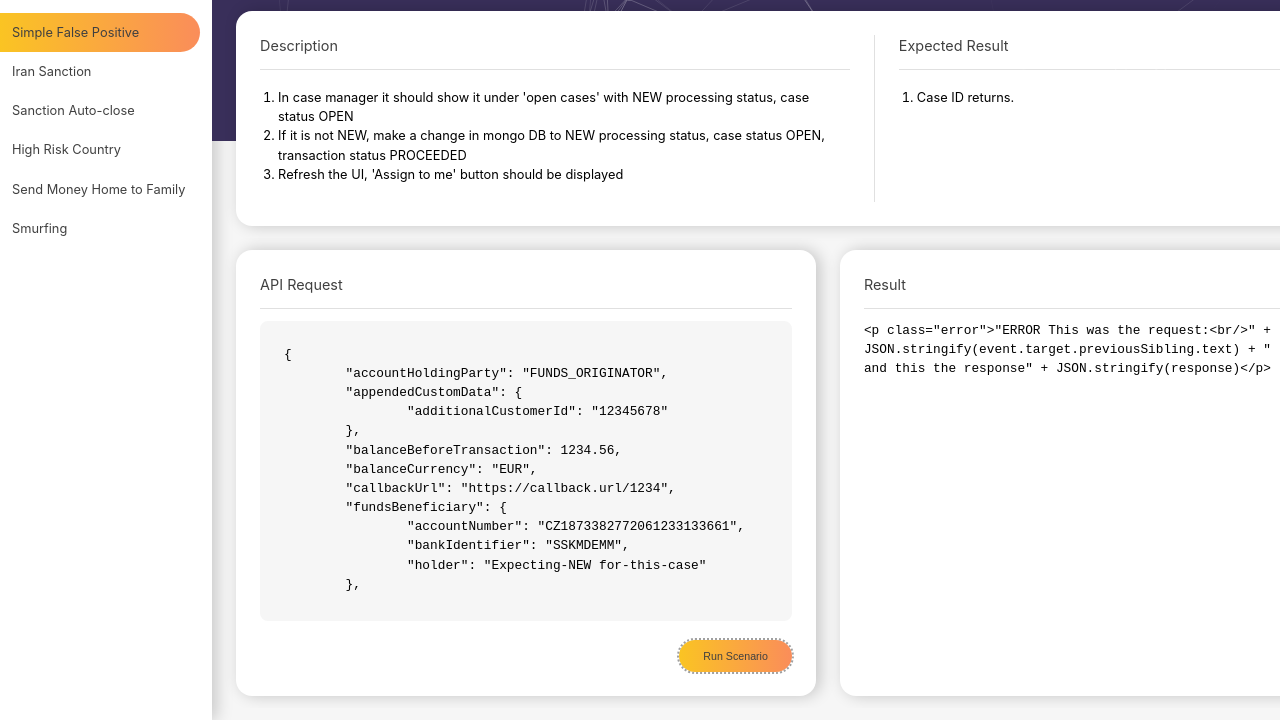
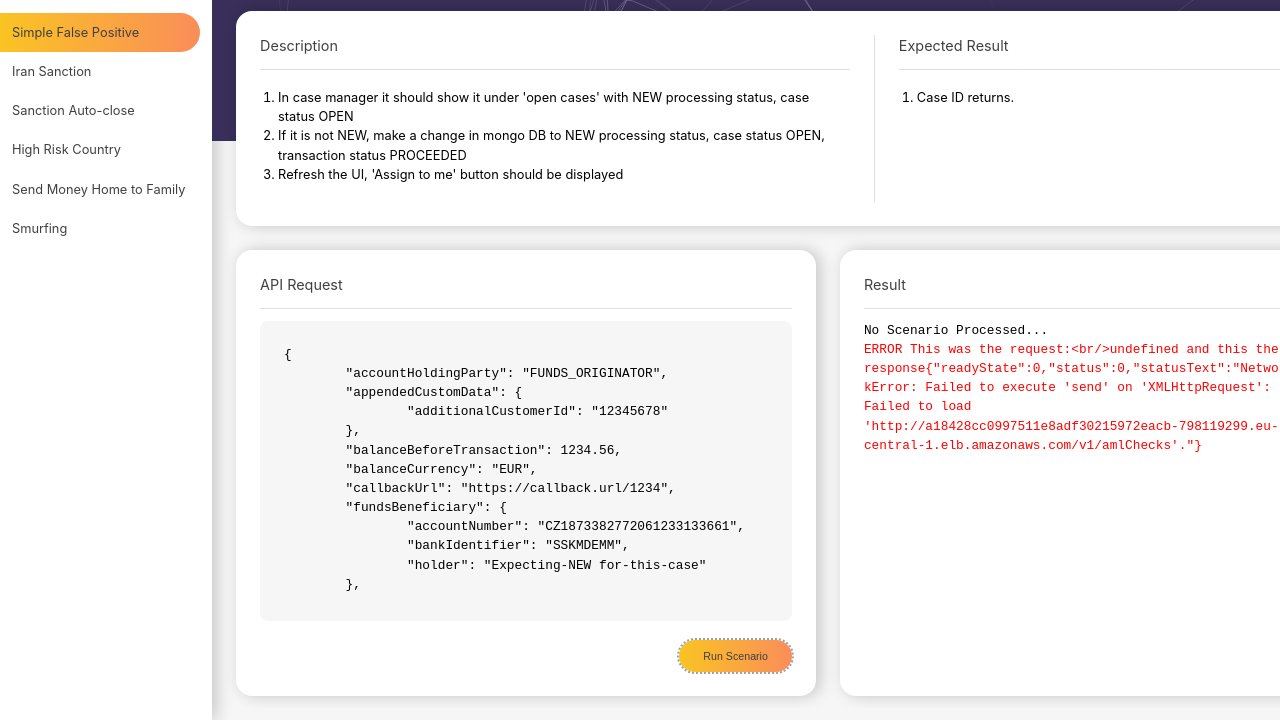
Before and after one commit to nagac/case-manager-test-scenario, a plain HTML site: page index.html in a window 1280 px wide. Both pictures are taken after a click on the button "Run Scenario". Shown: the part 99-819 px from the top of the page. Drawn offline with nearby package versions, Linux system fonts and the light colour scheme; no server answers.

Commit message:
JSON Interaction

```diff
--- a/assets/js/hawk-response.js
+++ b/assets/js/hawk-response.js
@@ -62,7 +62,7 @@ function executeRequest(event) {
             $("#result h3 span").append("<a href='#'' class=''>View in Case Manager</a>");
         },
         error: function (response) {
-            $("#result #json-response").text('<p class="error">"ERROR\nThis was the request:<br/>" + JSON.stringify(event.target.previousSibling.text) + " and this the response" + JSON.stringify(response)</p>');
+            $("#result #json-response p.error").text("ERROR\nThis was the request:<br/>" + JSON.stringify(event.target.previousSibling.text) + " and this the response" + JSON.stringify(response));
         }
     })
     $("#run-scenario").text('Processing Scenario...').fadeOut();
--- a/assets/sass/_layout.sass
+++ b/assets/sass/_layout.sass
@@ -214,3 +214,6 @@ button
 
 button:focus, input:focus, .POST:focus, a:focus
     outline: 2px dotted $mid-grey
+
+.error
+    color: #ff0000
--- a/index.html
+++ b/index.html
@@ -100,6 +100,7 @@
                         <h3>Result<span class="inline-button-right"></span></h3>
                         <div id="json-response" class="code">
                             <p>No Scenario Processed...</p>
+                            <p class="error"></p>
                         </div>
                     </section>
                 </div>
```
Also changed, not shown: assets/css/bundle.css.
